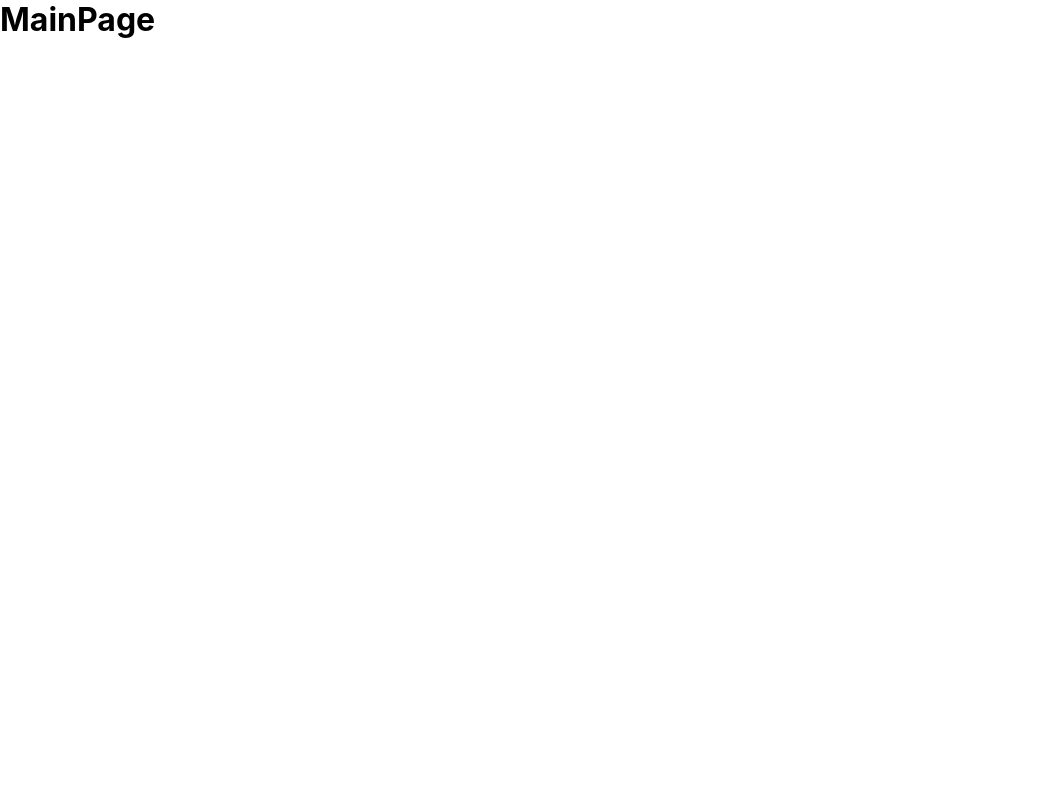
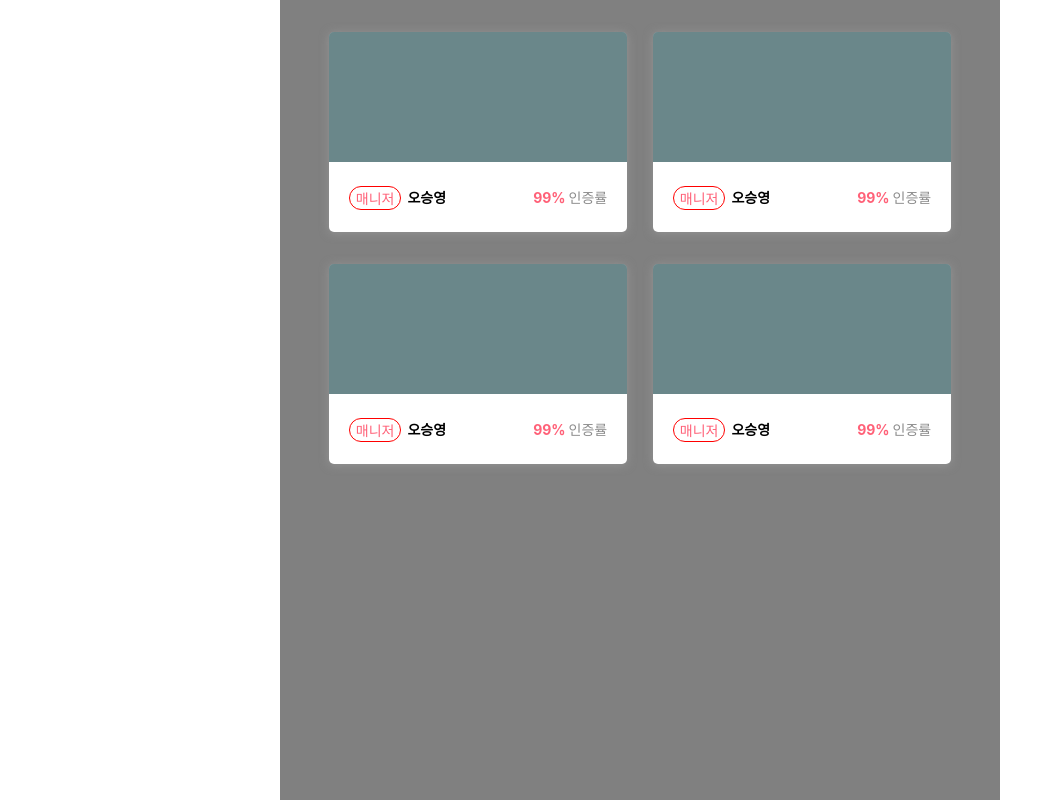
Before and after one commit to react-sprint/study-around-front, a React (Create React App) app in the folder client/: page / in a window 1280 px wide. Shown: the whole page, without its empty margins (0-1061 px from the left). Built offline with nearby package versions, Linux system fonts and the light colour scheme.

Commit message:
feat: Add feat/Main

```diff
--- /dev/null
+++ b/client/src/composition/Main/MainContainer.tsx
@@ -0,0 +1,8 @@
+import React from 'react';
+import MainPresentation from './MainPresentation';
+
+function MainContainer() {
+  return <MainPresentation />;
+}
+
+export default MainContainer;
--- /dev/null
+++ b/client/src/composition/Main/MainPresentation.tsx
@@ -0,0 +1,38 @@
+import React from 'react';
+import Card from '../Main/Card';
+import styled from 'styled-components';
+
+const MainWrapper = styled.div`
+  min-width: 280px;
+  max-width: 720px;
+  height: 100vh;
+  margin: 0 auto;
+  background-color: gray;
+`;
+
+const CardList = styled.ul`
+  height: inherit;
+  display: flex;
+  width: 90%;
+  display: flex;
+  flex-wrap: wrap;
+  margin: 0 auto;
+  align-content: flex-start;
+`;
+
+function MainPresentation() {
+  return (
+    <>
+      <MainWrapper>
+        <CardList>
+          <Card />
+          <Card />
+          <Card />
+          <Card />
+        </CardList>
+      </MainWrapper>
+    </>
+  );
+}
+
+export default MainPresentation;
--- /dev/null
+++ b/client/src/composition/Main/index.tsx
@@ -0,0 +1,2 @@
+import MainContainer from './MainContainer';
+export default MainContainer;
--- a/client/src/pages/MainPage/index.tsx
+++ b/client/src/pages/MainPage/index.tsx
@@ -1,7 +1,8 @@
 import React from 'react';
+import MainContainer from '../../composition/Main';
 
-const MainPage = () => {
-  return <h1>MainPage</h1>;
-};
+function MainPage() {
+  return <MainContainer />;
+}
 
 export default MainPage;
```
Also changed, not shown: client/src/constants/README.md (deleted).
